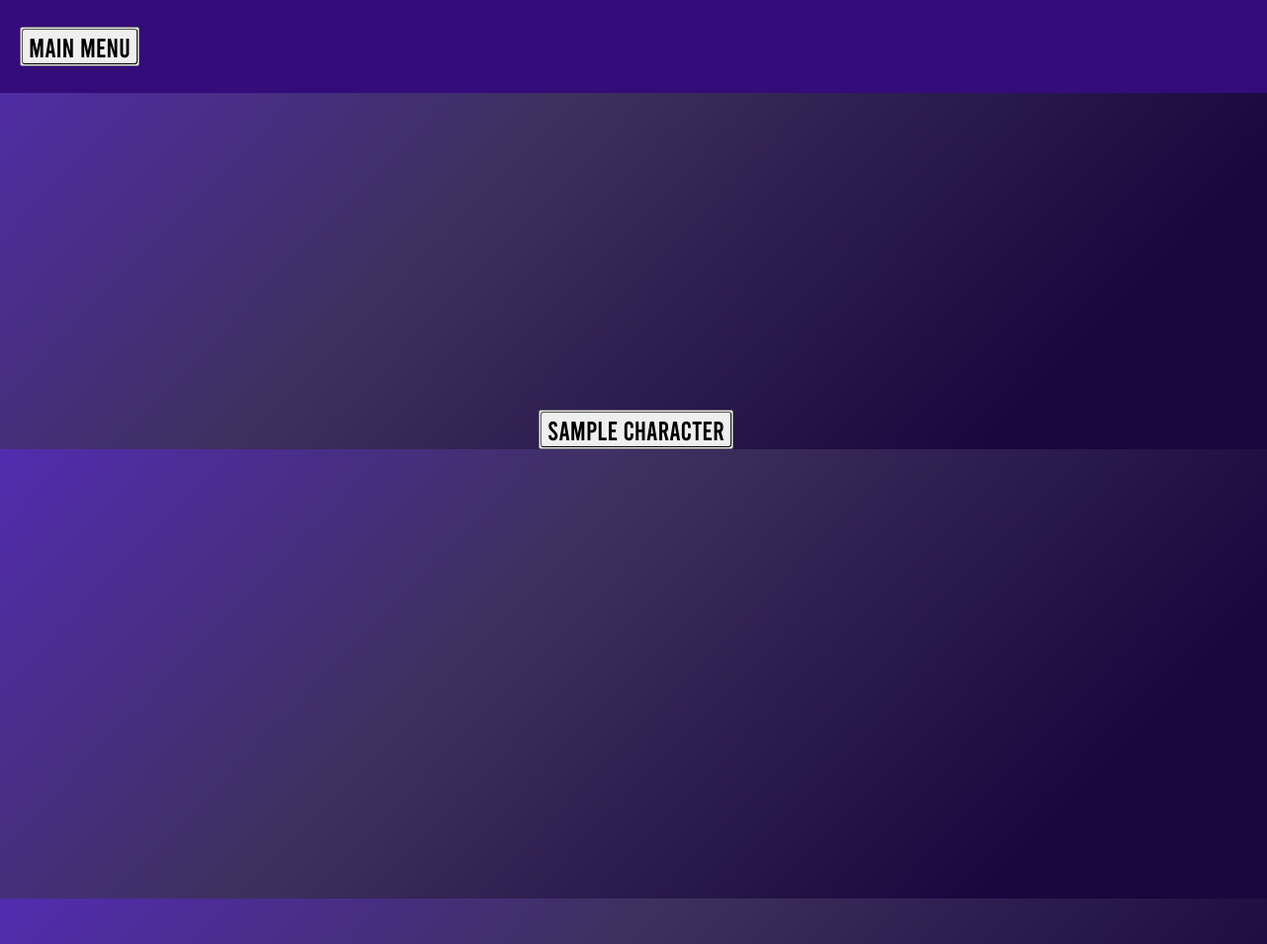
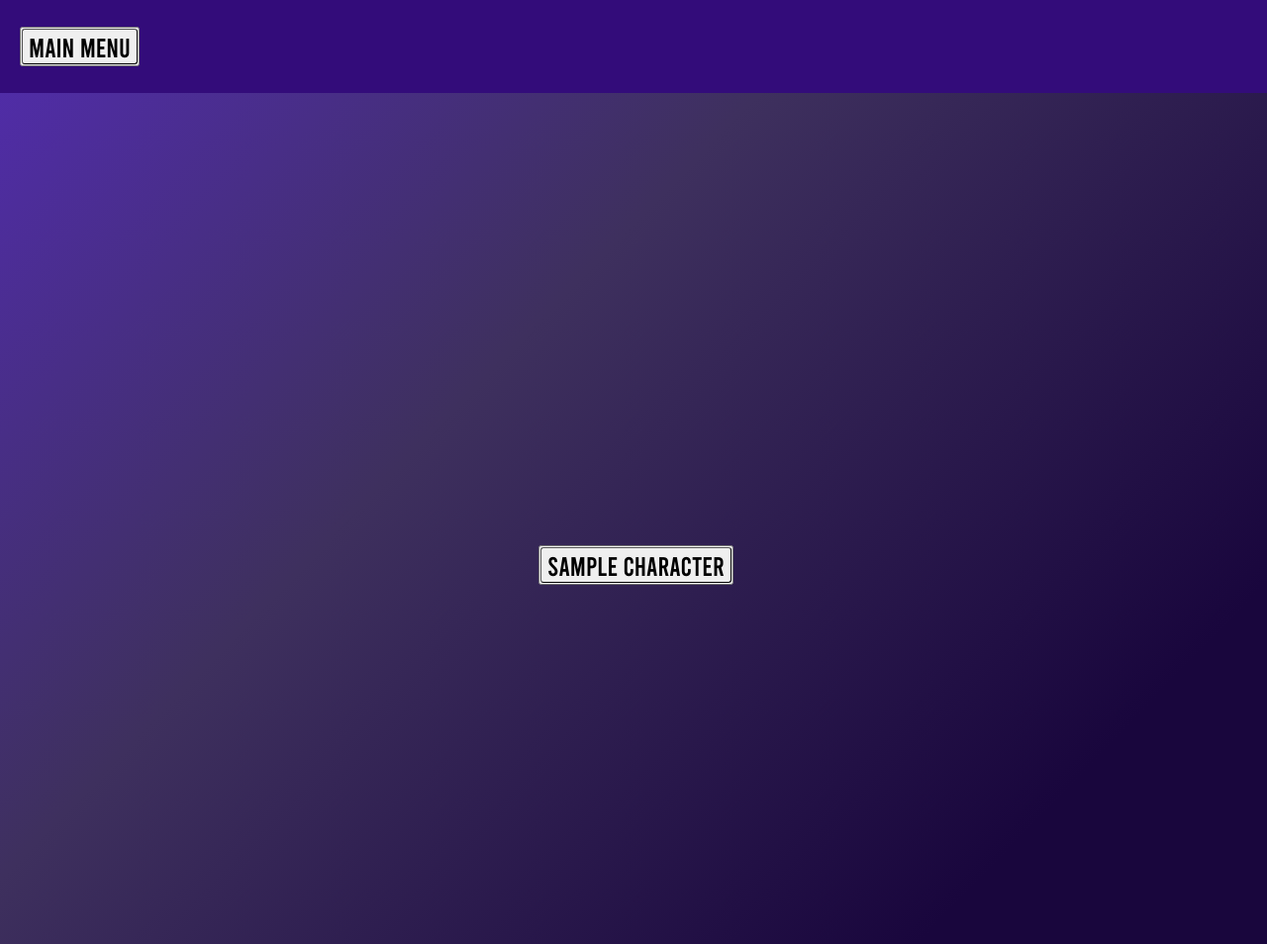
Before and after one commit to TeeGOD/TagFrame, a Django app: page / in a window 1280 px wide. Shown: the whole page at 99% size. Run offline with Django 5.2, Linux system fonts and the light colour scheme; tables that the repository leaves empty hold one stand-in row (values such as "Sample post").

Commit message:
Update CSS for body height and header alignment

```diff
--- a/main/static/style/style.css
+++ b/main/static/style/style.css
@@ -7,7 +7,9 @@
     scrollbar-color: #d1d1d180 #2c2c2c;
     scroll-behavior: smooth;
 }
+
 body{
+    height: 100%;
     background:linear-gradient(134deg, rgb(82, 44, 175) 0%, rgba(62, 48, 94, 1) 39%, rgb(25, 6, 61) 84%);
 }
 
@@ -32,17 +34,14 @@ header{
     display: flex;
     align-items: center;
     justify-content: center;
-    height: 80%;
+    height: 100%;
 }
 
 #btnList{
     display: flex;
     flex-wrap: wrap;
     justify-content: center;
-    justify-self: center;
-    margin-top: 25%;
     width: 785px;
-
 }
 
 .character_btn{
--- a/main/templates/home.html
+++ b/main/templates/home.html
@@ -3,6 +3,7 @@
 <html lang="en">
     <link rel="stylesheet" href="{% static '\style\style.css' %}">
     <link rel="shortcut icon" type="image/png" href="{% static 'favicon.svg' %}" >
+    <style>html, body {margin: 0; height: 100%; overflow: hidden}</style>
 <head>
     <meta charset="UTF-8">
     <meta name="viewport" content="width=device-width, initial-scale=1.0">
@@ -13,7 +14,6 @@
     <link rel="shortcut icon" type="image/png" href="{% static 'favicon.svg' %}" >
 <head>
     <title>TagFrame</title>
-
 </head>
 <header>
     <button class="character_btn"><a href={%url 'home' %}> Main Menu </a></div>
```
